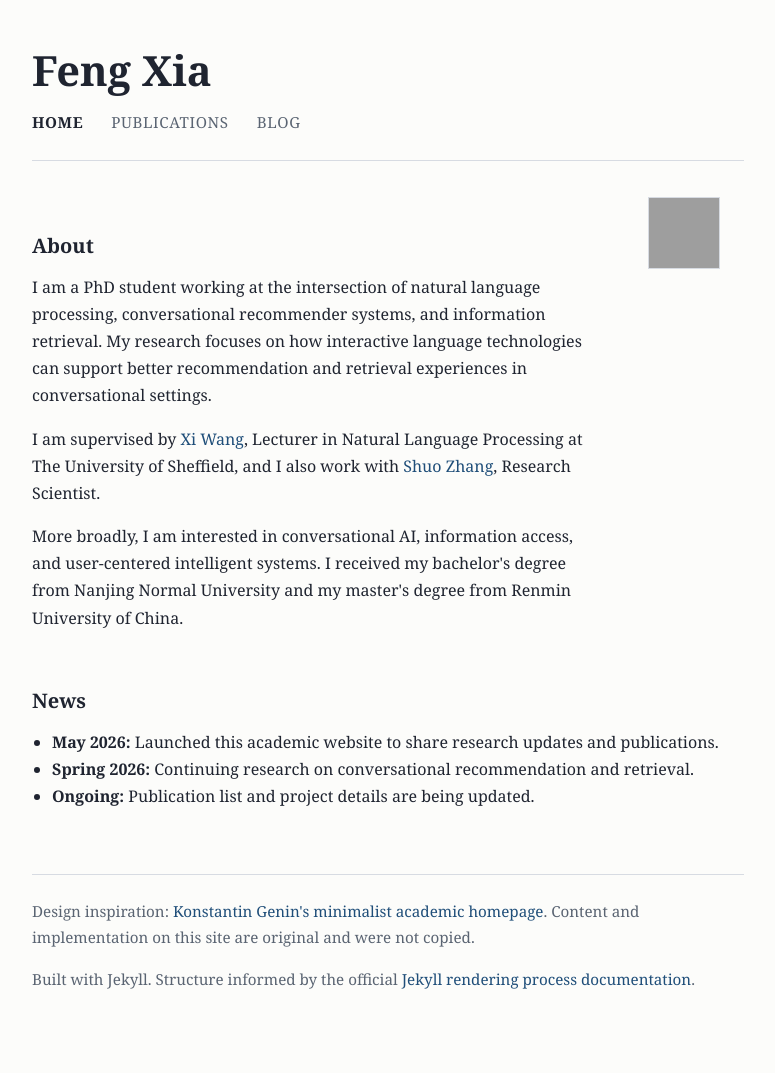
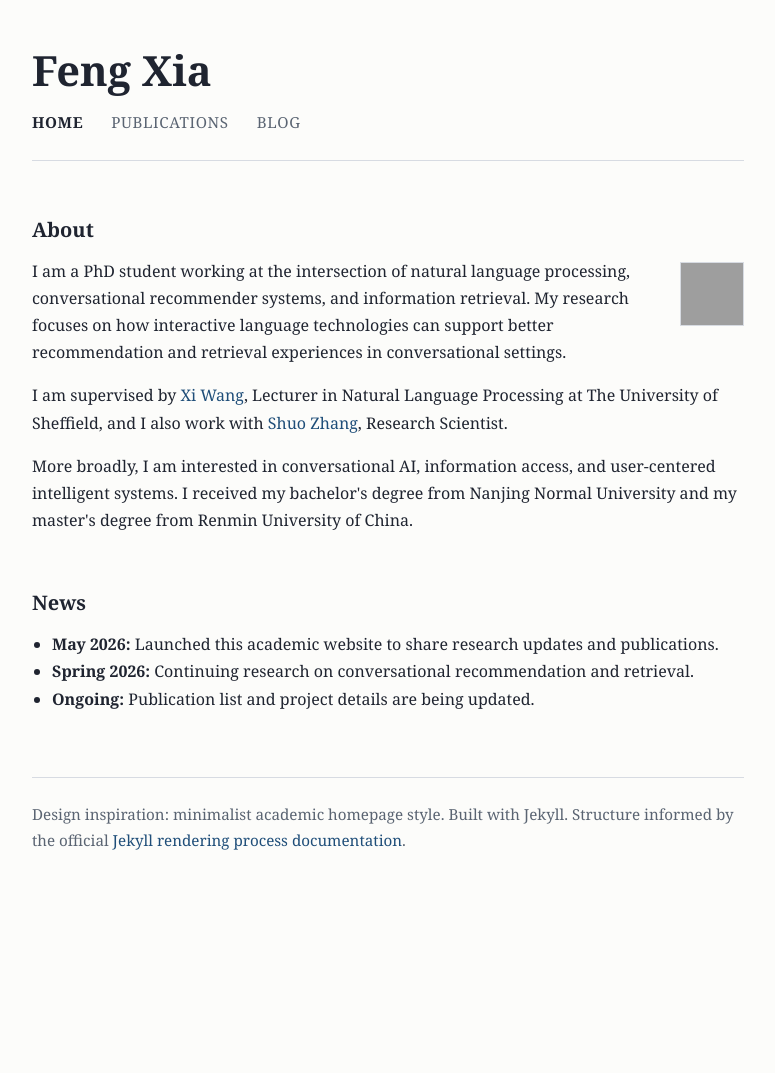
Before and after one commit to juanfacabian/juanfacabian.github.io, a Jekyll site: the page built from index.md, in a window 1280 px wide. Shown: the whole page, without its empty margins (252-1027 px from the left). Built offline with Jekyll 4.4.1, drawn with Linux system fonts in a browser that asks for light colours; after the commit the page ends 934 px from its top, so only the background shows below that; grey boxes are pictures that could not be loaded.

Commit message:
Tighten about layout and simplify footer

```diff
--- a/_layouts/default.html
+++ b/_layouts/default.html
@@ -26,11 +26,7 @@
 
       <footer class="site-footer">
         <p>
-          Design inspiration: <a href="https://kgenin.github.io/index.html">Konstantin Genin's minimalist academic homepage</a>.
-          Content and implementation on this site are original and were not copied.
-        </p>
-        <p>
-          Built with Jekyll. Structure informed by the official
+          Design inspiration: minimalist academic homepage style. Built with Jekyll. Structure informed by the official
           <a href="https://jekyllrb.com/docs/rendering-process/">Jekyll rendering process documentation</a>.
         </p>
       </footer>
--- a/assets/css/style.css
+++ b/assets/css/style.css
@@ -80,7 +80,7 @@ a:focus-visible {
 }
 
 .content {
-  padding-top: 2rem;
+  padding-top: 1rem;
 }
 
 h1,
@@ -110,25 +110,23 @@ ul {
   padding-left: 1.25rem;
 }
 
-.profile-grid {
-  display: grid;
-  gap: 2rem;
-  grid-template-columns: minmax(0, 1.8fr) 120px;
-  align-items: start;
+.about-section {
+  margin-top: 0;
 }
 
-.profile-card {
-  padding-top: 0.25rem;
+.about-body::after {
+  content: "";
+  display: table;
+  clear: both;
 }
 
-.portrait {
-  width: 100%;
-  max-width: 72px;
+.about-portrait {
+  width: 64px;
   aspect-ratio: 1 / 1;
   object-fit: cover;
   border: 1px solid var(--border);
-  display: block;
-  margin: 0 auto;
+  float: right;
+  margin: 0.25rem 0 0.75rem 1.25rem;
 }
 
 .post-list {
@@ -164,11 +162,13 @@ ul {
     padding: 2rem 1rem 3rem;
   }
 
-  .profile-grid {
-    grid-template-columns: 1fr;
-  }
-
   .site-title {
     font-size: 2.1rem;
   }
+
+  .about-portrait {
+    float: none;
+    display: block;
+    margin: 0 0 1rem;
+  }
 }
--- a/index.md
+++ b/index.md
@@ -2,9 +2,13 @@
 title: Home
 ---
 
-<div class="profile-grid">
-  <section>
-    <h2>About</h2>
+<section class="about-section">
+  <h2>About</h2>
+  <div class="about-body">
+    <img
+      class="about-portrait"
+      src="https://images.unsplash.com/photo-1500648767791-00dcc994a43e?auto=format&fit=crop&w=900&q=80"
+      alt="Portrait placeholder for the site owner">
     <p>
       I am a PhD student working at the intersection of natural language processing, conversational
       recommender systems, and information retrieval. My research focuses on how interactive language
@@ -20,15 +24,8 @@ title: Home
       systems. I received my bachelor's degree from Nanjing Normal University and my master's degree from
       Renmin University of China.
     </p>
-  </section>
-
-  <aside class="profile-card">
-    <img
-      class="portrait"
-      src="https://images.unsplash.com/photo-1500648767791-00dcc994a43e?auto=format&fit=crop&w=900&q=80"
-      alt="Portrait placeholder for the site owner">
-  </aside>
-</div>
+  </div>
+</section>
 
 <h2>News</h2>
 <ul>
```
